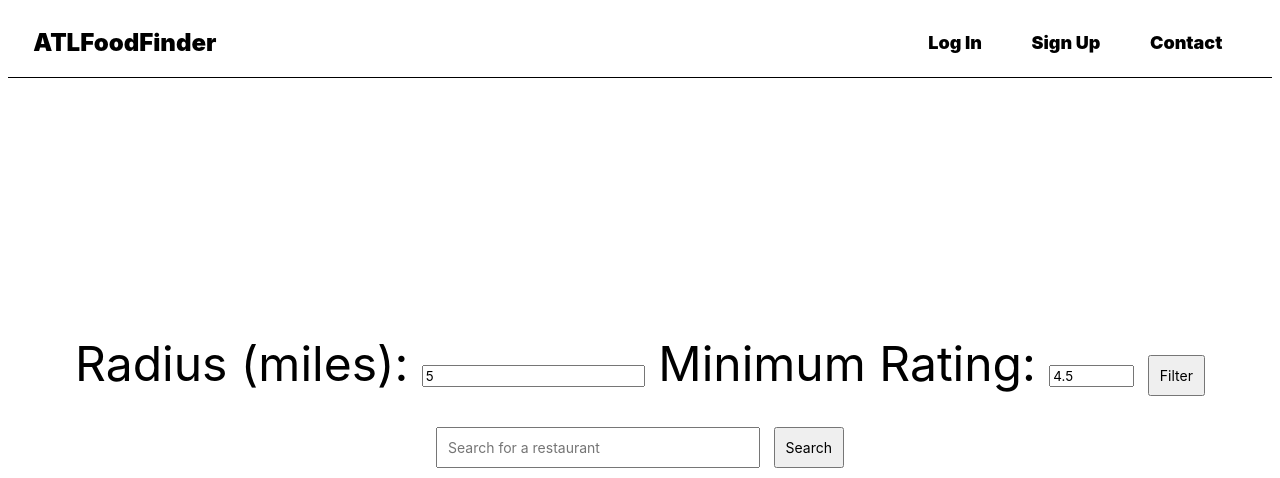
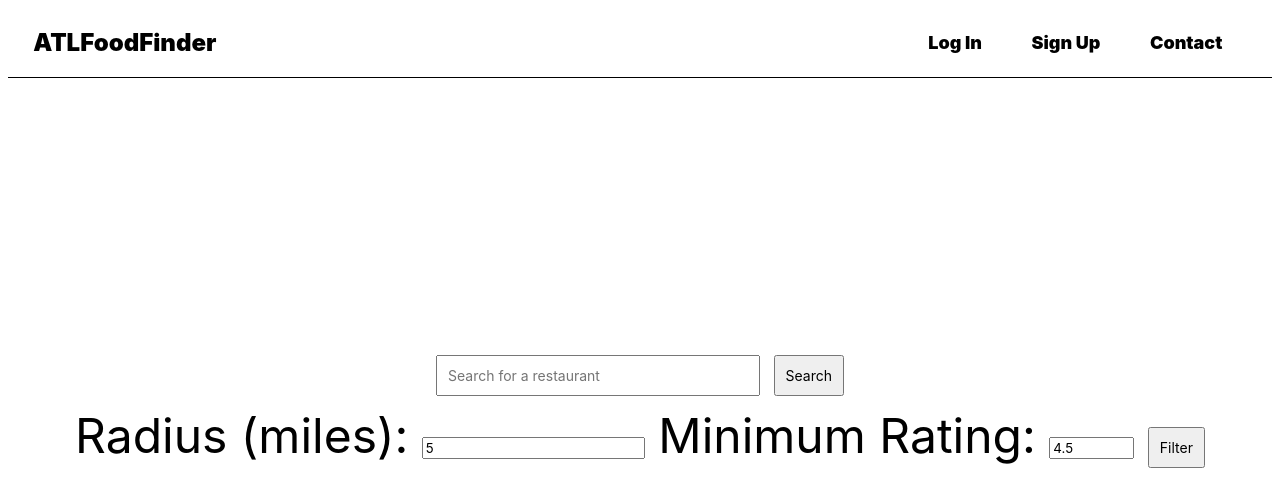
Before and after one commit to CS-2340-JNNMP/ATLFoodFinder, a Django app: page /map/ in a window 1280 px wide. Shown: the top 478 px of the page. Run offline with Django 5.2, Linux system fonts and the light colour scheme; some libraries are stand-ins or nearby versions.

Commit message:
Update map.html

```diff
--- a/core/templates/core/map.html
+++ b/core/templates/core/map.html
@@ -3,7 +3,16 @@
 {% block title %}Map{% endblock %}
 
 {% block content %}
-    <!-- Rating and Distance Inputs -->
+
+
+
+    <!-- This is the search bar -->
+    <div style="margin-bottom: 10px;">
+        <input type="text" id="search-bar" placeholder="Search for a restaurant"
+               style="padding: 10px; width: 300px; font-size: 14px;">
+        <button id="search-button" style="padding: 10px; font-size: 14px;">Search</button>
+    </div>
+    <!-- This is the filter bar -->
     <div style="margin-bottom: 10px;">
         <label for="radiusInput">Radius (miles):</label>
         <input type="number" id="radiusInput" value="5">
@@ -12,73 +21,66 @@
         <button id="filterButton" style="padding: 10px; font-size: 14px;">Filter</button>
     </div>
 
-    <!-- Search bar and button -->
-    <div style="margin-bottom: 10px;">
-        <input type="text" id="search-bar" placeholder="Search for a restaurant"
-               style="padding: 10px; width: 300px; font-size: 14px;">
-        <button id="search-button" style="padding: 10px; font-size: 14px;">Search</button>
-    </div>
-
-    <!-- Map display -->
+    <!-- This is the map -->
     <div id="map" style="height: 500px; width: 100%;"></div>
 
     <script>
         let map;
         let service;
         let markers = [];
-
+        // we are initializing the map
         function initMap() {
             const userLocation = { lat: 33.7490, lng: -84.3880 };
 
-            // Initialize the map centered at the user location
+
             map = new google.maps.Map(document.getElementById('map'), {
                 center: userLocation,
                 zoom: 13
             });
 
-            // Initialize Places service
+            // we are initializing places
             service = new google.maps.places.PlacesService(map);
 
-            // Handle search button click
+            // this is the onclick for search
             document.getElementById('search-button').addEventListener('click', function() {
                 const query = document.getElementById('search-bar').value;
-                searchPlaces(query);
+                searchPlaces(query); // there is a function for this later
             });
 
-            // Handle filter button click
+            //this is the onclick for filter
             document.getElementById('filterButton').addEventListener('click', function() {
                 const radius = parseFloat(document.getElementById('radiusInput').value) * 1609.34;  // Convert miles to meters
                 const minRating = parseFloat(document.getElementById('ratingInput').value);
-                searchNearby(userLocation, radius, minRating);
+                searchNearby(userLocation, radius, minRating); // there is a function for this later
             });
         }
-
+        //for search button
         function searchPlaces(query) {
             const request = {
-                query: query,  // Search term from input
-                fields: ['name', 'geometry'], // Fetch the name and location
+                query: query,
+                fields: ['name', 'geometry'],
             };
 
-            // Perform a text search
+
             service.findPlaceFromQuery(request, function(results, status) {
                 if (status === google.maps.places.PlacesServiceStatus.OK && results) {
                     const place = results[0];  // Get the first result
                     if (place.geometry && place.geometry.location) {
-                        // Center the map on the result location
+
                         map.setCenter(place.geometry.location);
                         map.setZoom(15);
 
-                        // Clear existing markers
+
                         clearMarkers();
 
-                        // Add a marker for the place found
+
                         const marker = new google.maps.Marker({
                             position: place.geometry.location,
                             map: map,
-                            title: place.name
+                            title: place.name //adds a marker for the place
                         });
 
-                        // Show info window on marker click
+
                         const infowindow = new google.maps.InfoWindow({
                             content: place.name
                         });
@@ -92,7 +94,7 @@
             });
         }
 
-        // Perform a nearby search to pull restaurants in the area
+        // for the filter button
         function searchNearby(location, radius, minRating) {
             const request = {
                 location: location,
@@ -104,13 +106,13 @@
                 if (status === google.maps.places.PlacesServiceStatus.OK && results) {
                     clearMarkers();  // Clear previous markers
 
-                    // Filter restaurants by rating
+                    // looking at rating
                     const filteredResults = results.filter(place => place.rating >= minRating && place.rating <= 5);
 
-                    // Add a marker for each restaurant that meets the rating criteria
+
                     filteredResults.forEach(function(place) {
                         if (place.geometry && place.geometry.location) {
-                            addMarker(place);
+                            addMarker(place); // adding a marker for each place
                         }
                     });
 
@@ -123,7 +125,7 @@
             });
         }
 
-        // Function to add a marker on the map for a given place
+
         function addMarker(place) {
             const marker = new google.maps.Marker({
                 position: place.geometry.location,
@@ -141,7 +143,7 @@
             });
         }
 
-        // Optional: Function to clear existing markers if you want to reset the map
+
         function clearMarkers() {
             for (let i = 0; i < markers.length; i++) {
                 markers[i].setMap(null);
@@ -150,7 +152,7 @@
         }
     </script>
 
-    <!-- Load Google Maps API with Places Library -->
+
     <script async defer
         src="https://maps.googleapis.com/maps/api/js?key=AIzaSyBRWVo1v50HrzJZ_ckYSR7WbR3vWwroh0Q&libraries=places&callback=initMap">
     </script>
```
